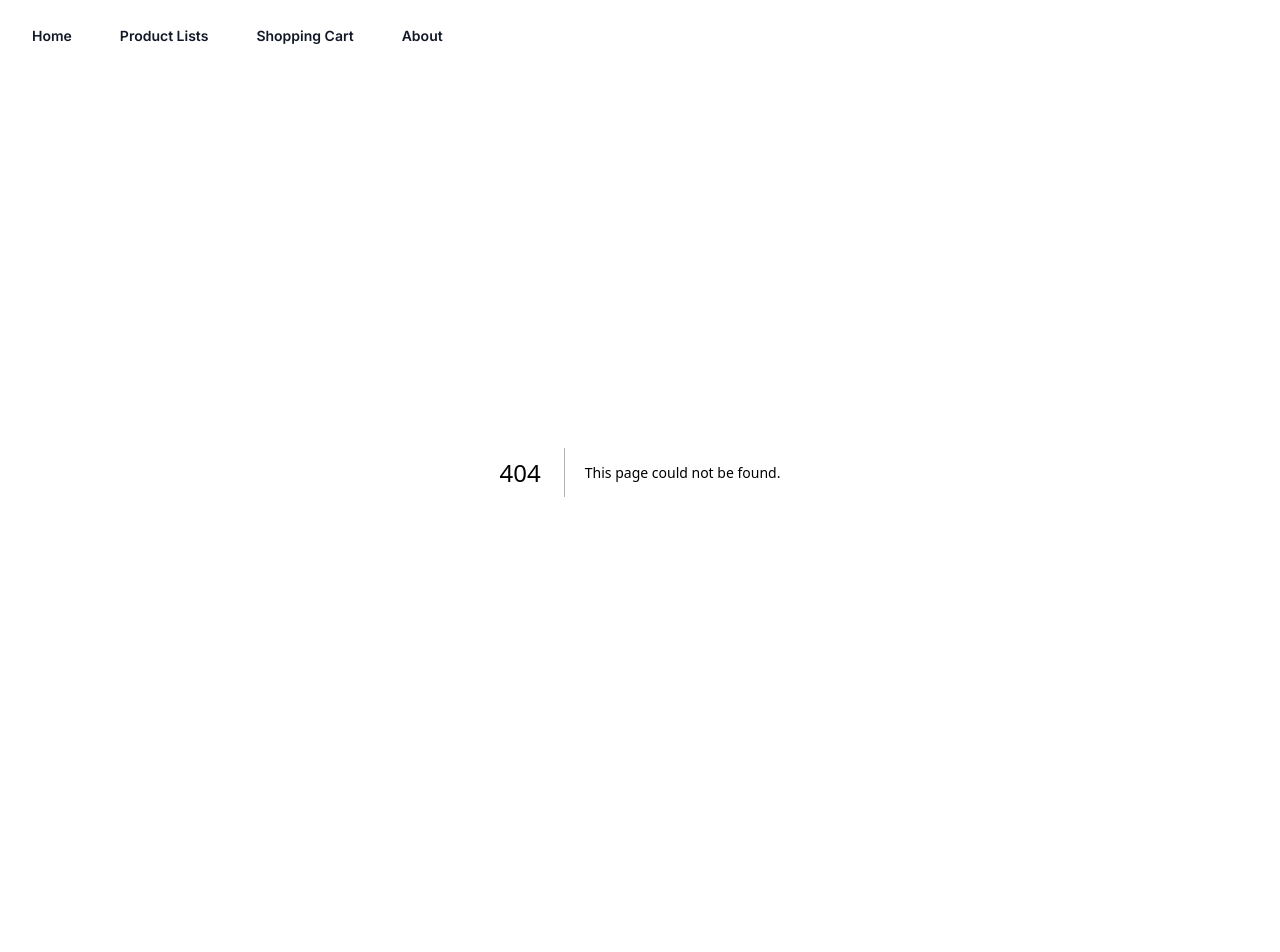
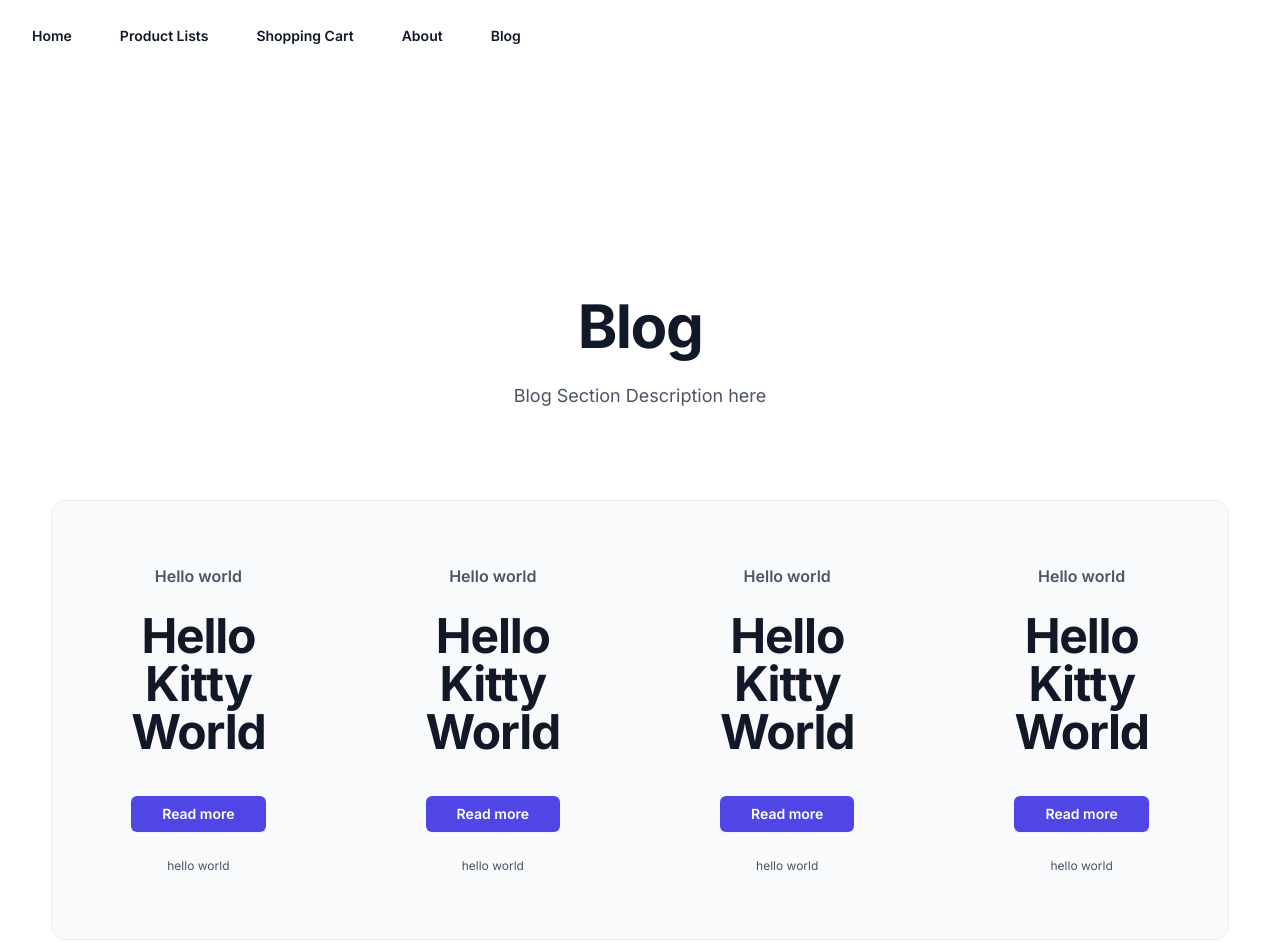
Before and after one commit to Bay-Valley-Tech-Code-Academy/UI-Tool-Kit, a Next.js app: page /blog in a window 1280 px wide. Before the commit this address had no page. Shown: the top 952 px of the page. Before the commit the page ends 872 px from the top, so only its background shows below. Built offline with nearby package versions, Linux system fonts and the light colour scheme.

Commit message:
Blog page

```diff
--- a/src/app/Header.js
+++ b/src/app/Header.js
@@ -40,6 +40,9 @@ export default function Example() {
           </a>
           <a href="about#" className="text-sm font-semibold leading-6 text-gray-900">
             About
+          </a>
+          <a href="blog#" className="text-sm font-semibold leading-6 text-gray-900">
+            Blog
           </a>
         </PopoverGroup>
       </nav>
@@ -84,6 +87,12 @@ export default function Example() {
                 >
                   About
                 </a>
+                <a
+                  href="blog#"
+                  className="-mx-3 block rounded-lg px-3 py-2 text-base font-semibold leading-7 text-gray-900 hover:bg-gray-50"
+                >
+                  Blog
+                </a>
               </div>
             </div>
           </div>
--- /dev/null
+++ b/src/app/blog/page.js
@@ -0,0 +1,47 @@
+import Box from "@/components/Box/box"
+export default function Blog() {
+
+  return (
+    <div className="mx-auto max-w-2xl py-32 sm:py-48 lg:py-56">
+    <div className="text-center">
+      <h1 className="text-4xl font-bold tracking-tight text-gray-900 sm:text-6xl">
+        Blog
+      </h1>
+      <p className="mt-6 text-lg leading-8 text-gray-600">
+        Blog Section Description here
+      </p>
+      <div className="mt-10 flex items-center justify-center gap-x-6">
+        {Box(itemData)}
+      </div>
+    </div>
+  </div>
+  )
+}
+
+const itemData = [
+  {
+    title: `Hello world`,
+    description: 'Hello Kitty World',
+    button: 'Read more',
+    p: 'hello world'
+  },
+  {
+    title: `Hello world`,
+    description: 'Hello Kitty World',
+    button: 'Read more',
+    p: 'hello world'
+  },
+  {
+    title: `Hello world`,
+    description: 'Hello Kitty World',
+    button: 'Read more',
+    p: 'hello world'
+  },
+  {
+    title: `Hello world`,
+    description: 'Hello Kitty World',
+    button: 'Read more',
+    p: 'hello world'
+  },
+
+]
--- a/src/app/page.js
+++ b/src/app/page.js
@@ -1,4 +1,4 @@
-import Box from '../components/Box/box.js'
+
 export default function Home() {
 
   return (
--- a/src/components/Box/box.js
+++ b/src/components/Box/box.js
@@ -1,35 +1,27 @@
 
-
-const includedFeatures = [
-
-
-  'Private forum access',
-  'Member resources',
-  'Entry to annual conference',
-  'Official member t-shirt',
-]
-
-export default function Box() {
+export default function Box(itemData) {
   return (
-    <div className="bg-white py-24 sm:py-32">
+    <div className="bg-white py-10">
       <div className="mx-auto max-w-7xl px-6 lg:px-8">
-          <div className="-mt-2 p-2 lg:mt-0 lg:w-full lg:max-w-md lg:flex-shrink-0">
-            <div className="rounded-2xl bg-gray-50 py-10 text-center ring-1 ring-inset ring-gray-900/5 lg:flex lg:flex-col lg:justify-center lg:py-16">
-              <div className="mx-auto max-w-xs px-8">
-                <p className="text-base font-semibold text-gray-600">Box!</p>
+          <div className="-mt-2 p-2 lg:mt-0 lg:w-full lg:flex-shrink-0">
+            <div className="rounded-2xl bg-gray-50 py-10 text-center ring-1 ring-inset ring-gray-900/5 lg:flex lg:flex-row lg:justify-center lg:py-16">
+            {itemData.map((item, i) => (
+              <div className="mx-auto max-w-xs px-[5rem]" key={i}>
+                <p className="text-base font-semibold text-gray-600">{item.title}</p>
                 <p className="mt-6 flex items-baseline justify-center gap-x-2">
-                  <span className="text-5xl font-bold tracking-tight text-gray-900">I am a Box Span</span>
+                  <span className="text-5xl font-bold tracking-tight text-gray-900">{item.description}</span>
                 </p>
                 <a
                   href="#"
                   className="mt-10 block w-full rounded-md bg-indigo-600 px-3 py-2 text-center text-sm font-semibold text-white shadow-sm hover:bg-indigo-500 focus-visible:outline focus-visible:outline-2 focus-visible:outline-offset-2 focus-visible:outline-indigo-600"
                 >
-                  Button
+                  {item.button}
                 </a>
                 <p className="mt-6 text-xs leading-5 text-gray-600">
-                  Boxes
+                  {item.p}
                 </p>
               </div>
+              ))}
             </div>
           </div>
         </div>
```
